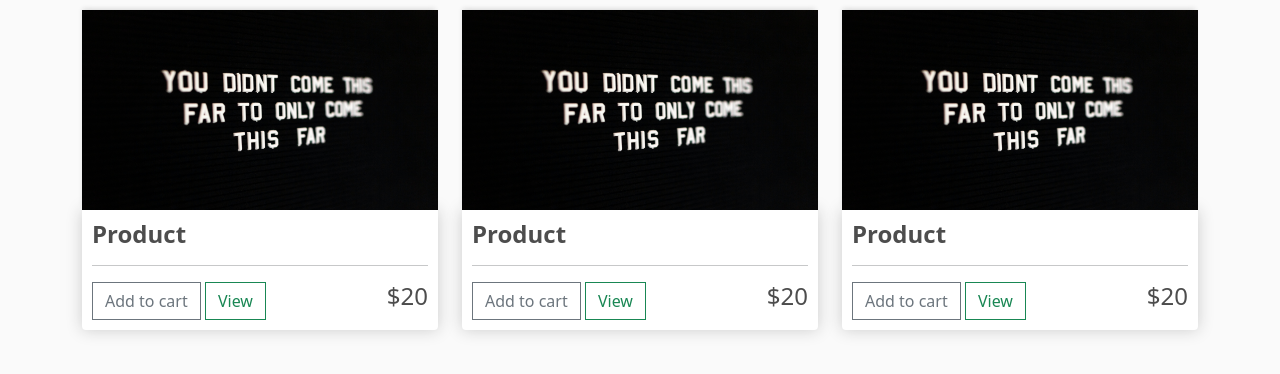
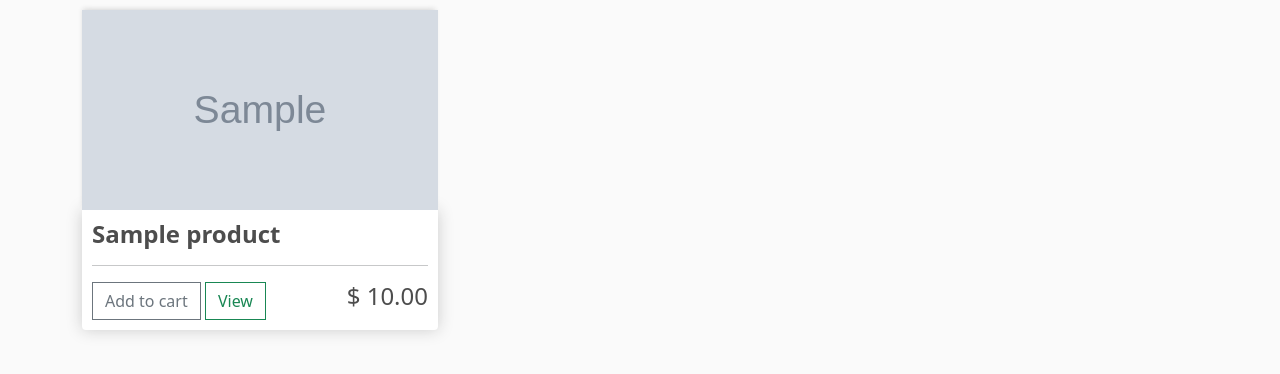
Before and after one commit to rohanraghuwanshi/E-commerce, a Django app: page / in a window 1280 px wide. Shown: the part 56-430 px from the top of the page. Run offline with Django 3.2, Linux system fonts and the light colour scheme; tables that the repository leaves empty hold one stand-in row (values such as "Sample post"); grey boxes marked "Sample" are stand-in pictures.

Commit message:
Image Upload and display done

```diff
--- a/store/models.py
+++ b/store/models.py
@@ -21,7 +21,7 @@ class Product(models.Model):
     name = models.CharField(max_length=50, null=True)
     price = models.FloatField()
     digital = models.BooleanField(default=False, blank=True, null=True)
-    #image
+    image = models.ImageField(upload_to='images/Products', blank=True, null=True)
 
     class Meta:
         verbose_name = "Product"
--- a/store/templates/store/store.html
+++ b/store/templates/store/store.html
@@ -4,38 +4,19 @@
 {% block body %}
 <div class="container">
     <div class="row">
+
+        {% for product in products %}
         <div class="col-lg-4">
-            <img src="{% static 'images/1.jpg' %}" alt="" class="thumbnail">
+            <img src="{{ product.image.url }}" alt="" class="thumbnail">
             <div class="box-element product">
-                <h4><strong>Product</strong></h4>
+                <h4><strong>{{ product.name }}</strong></h4>
                 <hr>
                 <button class="btn btn-outline-secondary add-btn">Add to cart</button>
                 <a href="#" class="btn btn-outline-success">View</a>
-                <h4 style="display: inline-block; float: right;">$20</h4>
+                <h4 style="display: inline-block; float: right;">$ {{ product.price | floatformat:2 }}</h4>
             </div>
         </div>
-
-        <div class="col-lg-4">
-            <img src="{% static 'images/1.jpg' %}" alt="" class="thumbnail">
-            <div class="box-element product">
-                <h4><strong>Product</strong></h4>
-                <hr>
-                <button class="btn btn-outline-secondary add-btn">Add to cart</button>
-                <a href="#" class="btn btn-outline-success">View</a>
-                <h4 style="display: inline-block; float: right;">$20</h4>
-            </div>
-        </div>
-
-        <div class="col-lg-4">
-            <img src="{% static 'images/1.jpg' %}" alt="" class="thumbnail">
-            <div class="box-element product">
-                <h4><strong>Product</strong></h4>
-                <hr>
-                <button class="btn btn-outline-secondary add-btn">Add to cart</button>
-                <a href="#" class="btn btn-outline-success">View</a>
-                <h4 style="display: inline-block; float: right;">$20</h4>
-            </div>
-        </div>
+        {% endfor %}
     </div>
 </div>
 {% endblock body %}
--- a/store/views.py
+++ b/store/views.py
@@ -1,12 +1,17 @@
 from django.shortcuts import render
 
+from .models import Product
 # Create your views here.
 
 
 
 def store(request):
 
-    context = {}
+    products = Product.objects.all()
+
+    context = {
+        'products': products,
+    }
 
     return render(request, "store/store.html", context)
 
```
